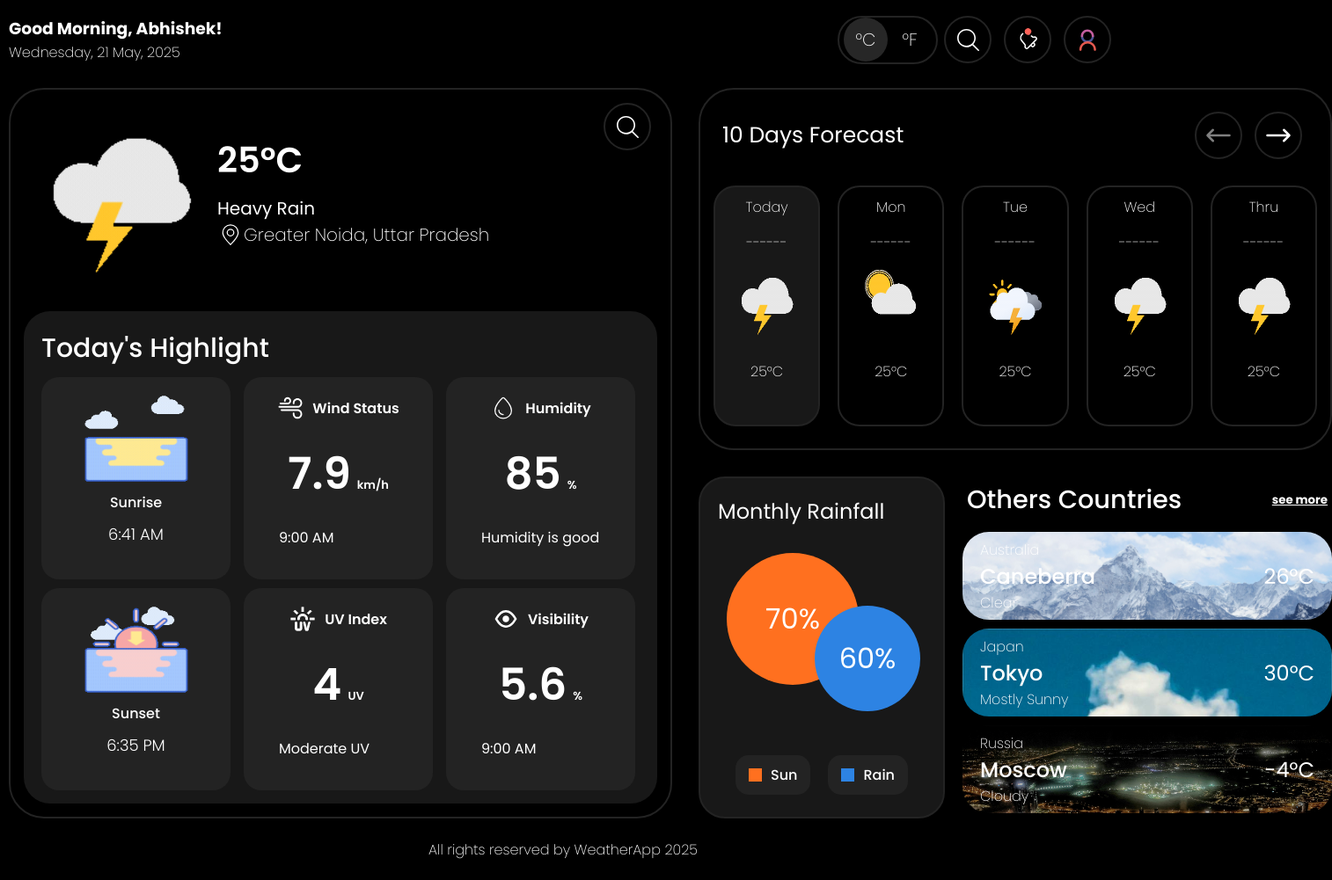
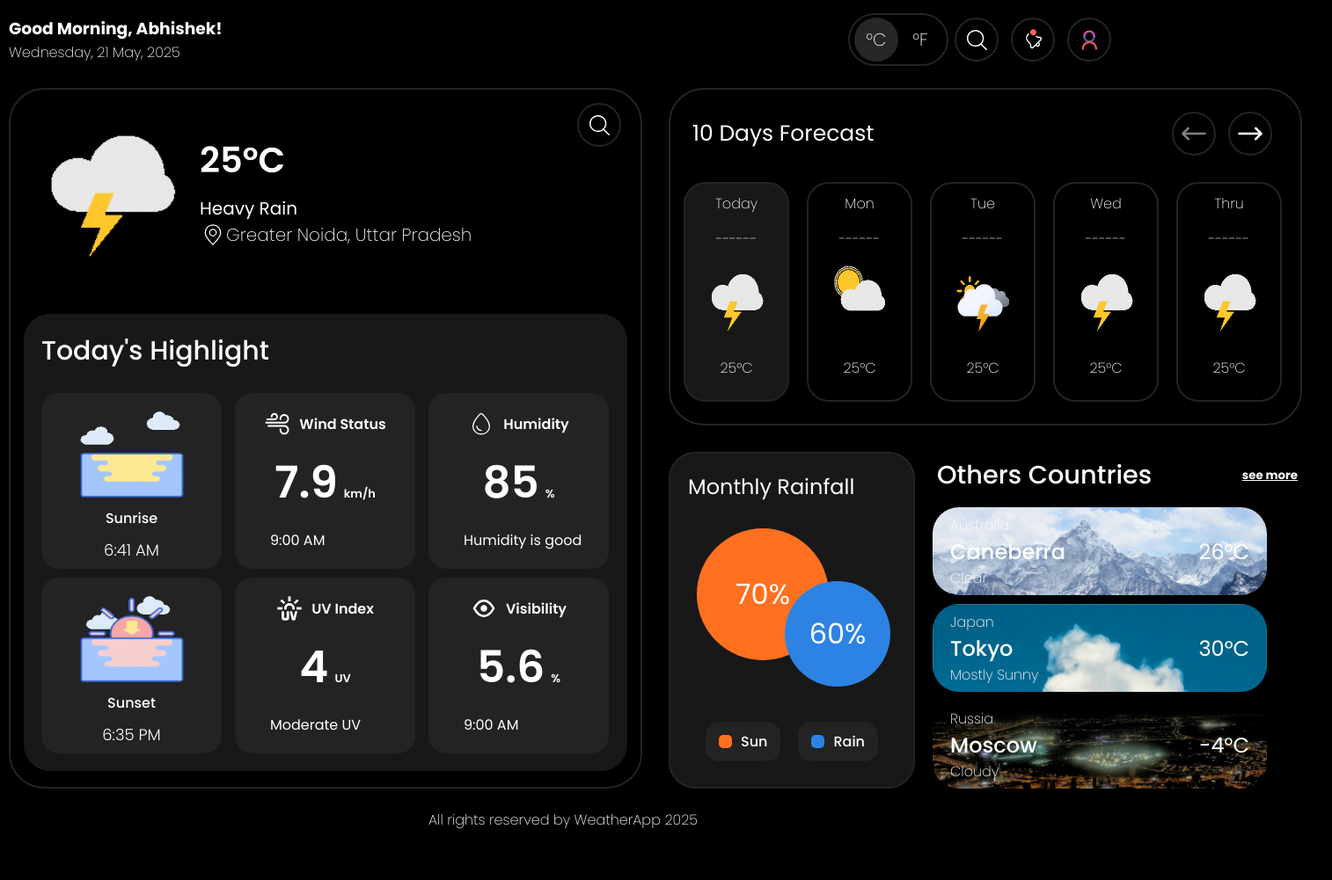
Before and after one commit to Abhishek181003/Weather-App, a plain HTML site: page index.html in a window 1280 px wide. Shown: the whole page at 88% size, 1514 px wide, since content can reach past the window. After the commit the page ends 967 px from the top, so only its background shows below. Drawn offline with Linux system fonts and the light colour scheme.

Commit message:
minor change

```diff
--- a/script.js
+++ b/script.js
@@ -0,0 +1,2 @@
+const APIKey = "7a51ce59284f8360730383dbb5aa9311";
+const APIUrl = "https://api.openweathermap.org/data/2.5/weather";
--- a/style.css
+++ b/style.css
@@ -1,6 +1,7 @@
 *{
     margin: 0;
     padding: 0;
+    box-sizing: border-box;
 }
 body{
     margin: 0 10px;
@@ -28,7 +29,7 @@ svg{
 .change{
     display: flex;
     align-items: center;
-    height: 35px;
+    height: 60px;
     border: 2px solid #232323;
     border-radius: 75px;
     padding: 8px 5px;
@@ -84,9 +85,10 @@ svg{
 }
 .left-main{
     display: flex;
+    height: 230px;
 }
 .main-second{
-    width: 320px;
+    width: 350px;
     margin-top: 35px;
 }
 .main-third{
@@ -113,10 +115,11 @@ svg{
     background: #181818;
     border-radius: 30px;
     margin-top: 10px;
-    height: 560px;
+    height: 520px;
 }
 .content{
     margin-left: 20px;
+    margin-bottom: 25px;
     padding-top: 20px;
     font-weight: 500;
     font-size: 30px;
@@ -129,8 +132,8 @@ svg{
     gap: 15px;
 }
 .box{
-    width: 195px;
-    height: 190px;
+    width: 205px;
+    height: 200px;
     display: flex;
     flex-direction: column;
     padding: 20px 10px;
@@ -212,7 +215,7 @@ svg{
     gap: 20px;
 }
 .forecast-cards{
-    width: 100px;
+    width: 120px;
     height: 250px;
     display: flex;
     flex-direction: column;
@@ -269,16 +272,16 @@ svg{
 }
 .sun-circle{
     background-color: orange;
-    width: 150px; /* Adjust size */
-    height: 150px; /* Adjust size */
+    width: 150px;
+    height: 150px;
     z-index: 1;
     background: #FF701F;
 }
 .rain-circle{
-    width: 120px; /* Adjust size */
-    height: 120px; /* Adjust size */
-    left: 130px; /* Positioning */
-    top: 70px; /* Positioning */
+    width: 120px;
+    height: 120px;
+    left: 130px;
+    top: 70px;
     z-index: 2;
     background: #2D83E3;
 }
@@ -310,6 +313,7 @@ svg{
 .footer-box{
     width: 15px;
     height: 15px;
+    border-radius: 5px;
 
 }
 .sun-box{
@@ -351,7 +355,7 @@ svg{
 }
 .other-card{
     width:380px;
-    height: 80px;
+    height: 100px;
     border-radius: 30px;
     display: flex;
     align-items: center;
```
Also changed, not shown: index.html (+0 -2 lines).
